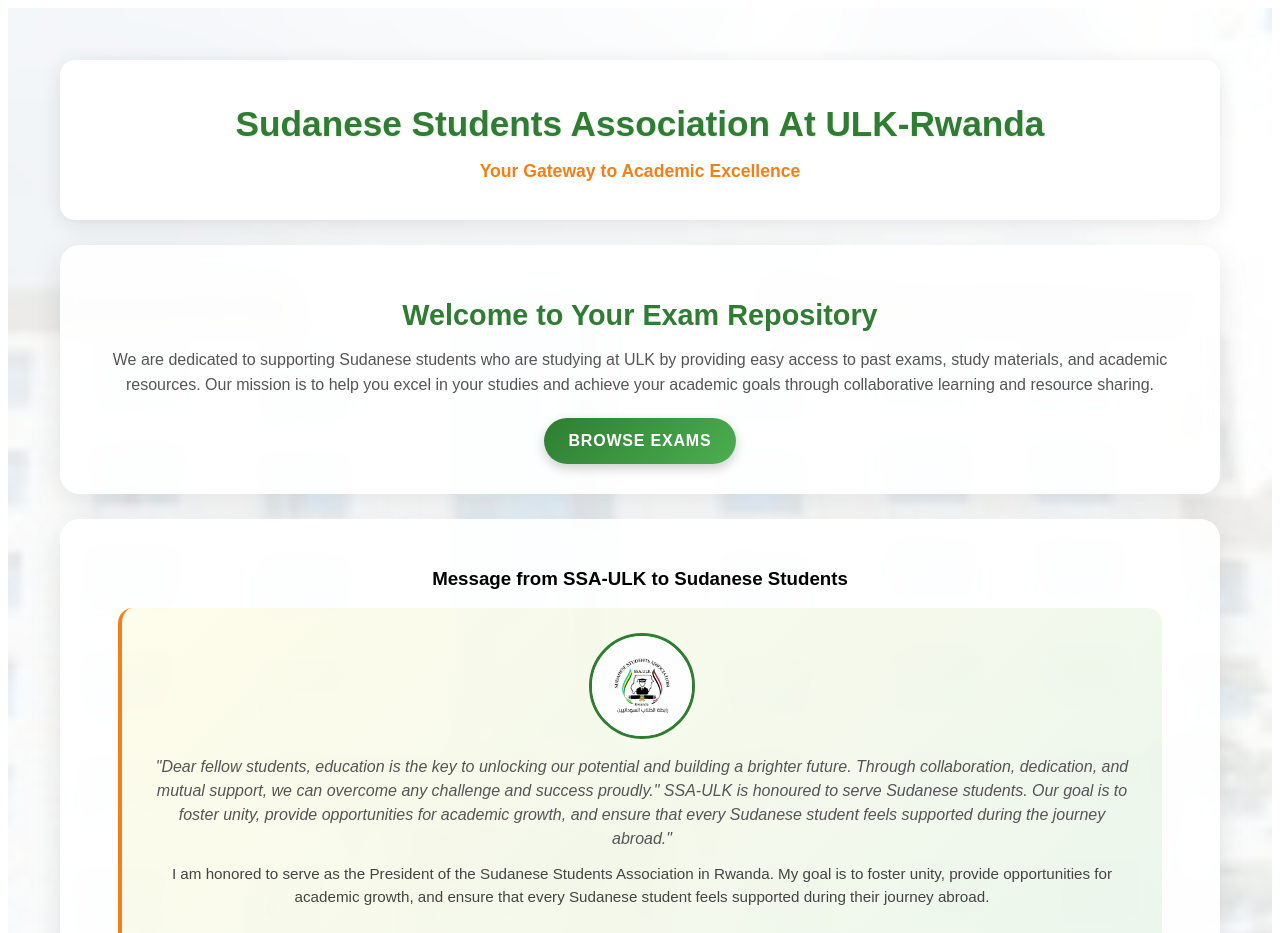
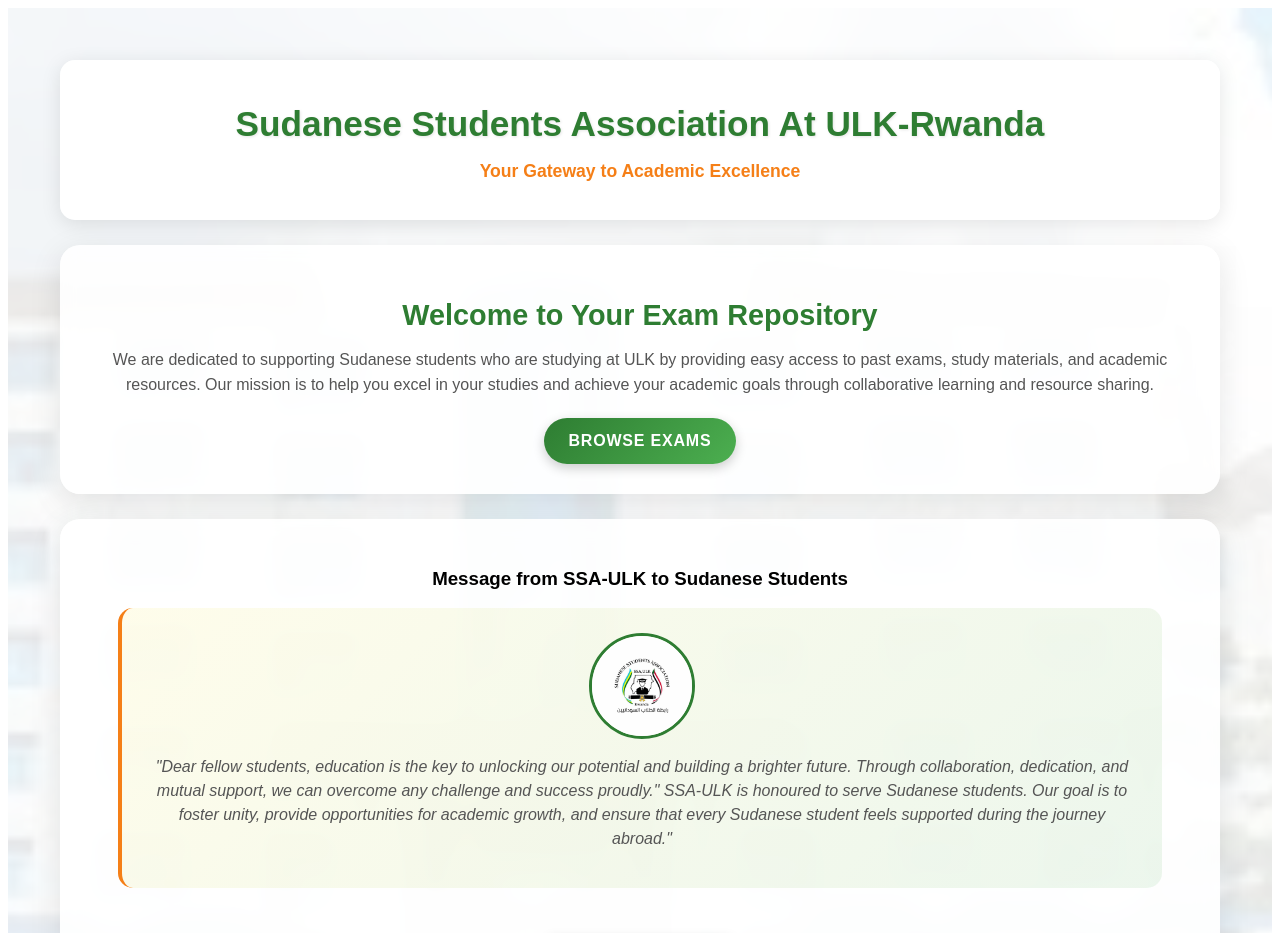
Before and after one commit to Sajed1230/Ulk-Studnet-front-end, a React (Vite) app: page /#/ in a window 1280 px wide. Shown: the top 933 px of the page. Built offline with nearby package versions, Linux system fonts and the light colour scheme.

Commit message:
Updated backend with daily progress tracking and API improvemeddntsddssjj

```diff
--- a/src/Pages/Home.jsx
+++ b/src/Pages/Home.jsx
@@ -312,12 +312,7 @@
               growth, and ensure that every Sudanese student feels supported
               during the journey abroad."
             </PresidentAdvice>
-            <PresidentBio>
-              I am honored to serve as the President of the Sudanese Students
-              Association in Rwanda. My goal is to foster unity, provide
-              opportunities for academic growth, and ensure that every Sudanese
-              student feels supported during their journey abroad.
-            </PresidentBio>
+
           </PresidentCard>
           <LogoSection>
             <Logo
```
